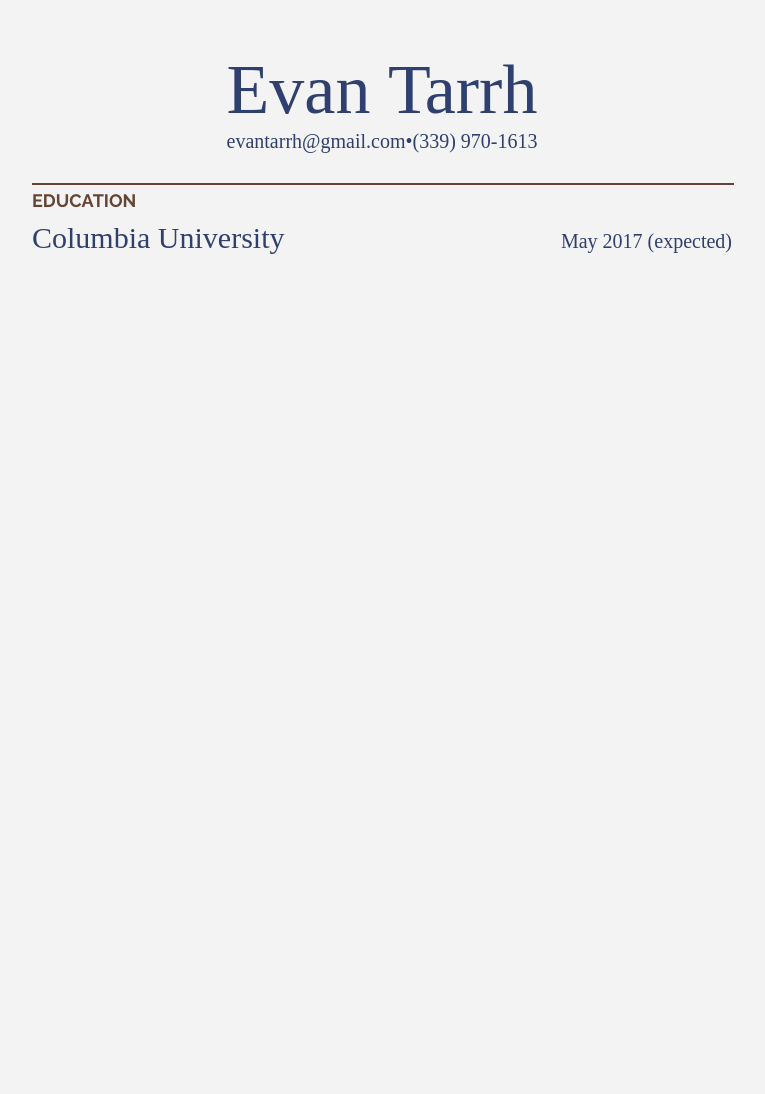
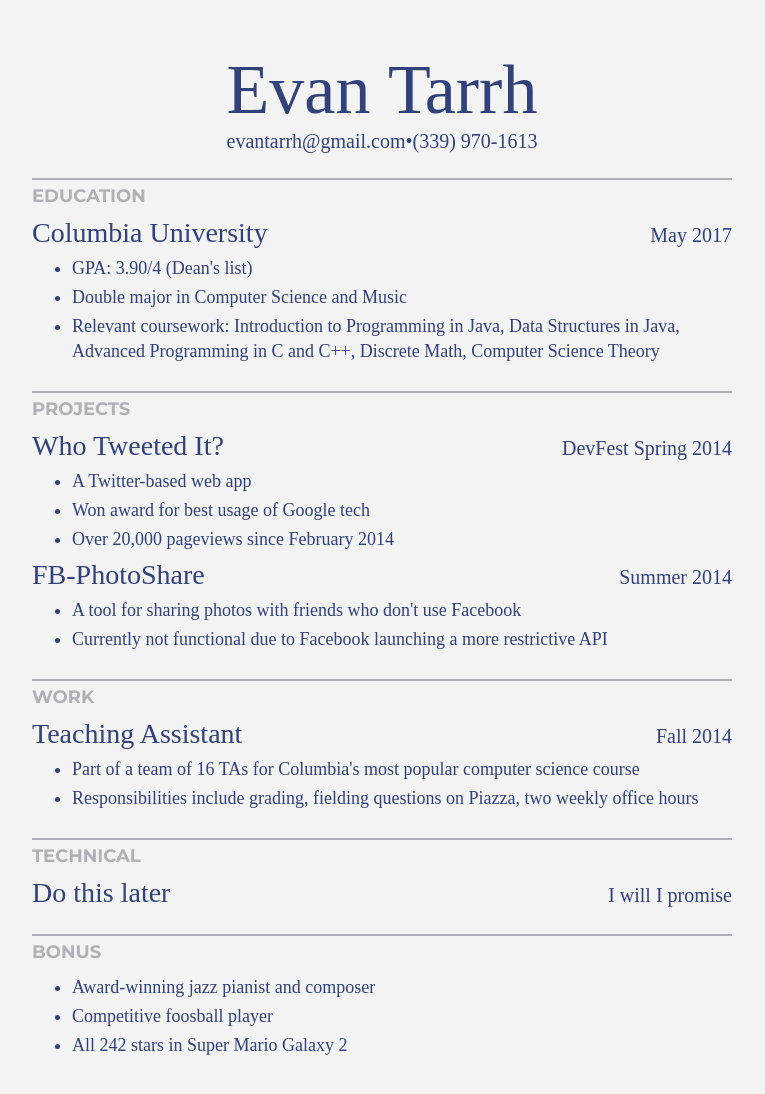
Before and after one commit to evantarrh/resume, a plain HTML site: page templates/index.html in a window 1280 px wide. Shown: the whole page, without its empty margins (258-1023 px from the left). Before the commit the page ends 800 px from the top, so only its background shows below. Drawn offline with Linux system fonts and the light colour scheme; files that its build step writes are made by us from their sources.

Commit message:
added more content--v1 is on the horizon

```diff
--- a/static/css/index.css
+++ b/static/css/index.css
@@ -2,14 +2,19 @@
 	background-color: #f3f3f3;
 	font-family: Baskerville;
 	text-align: center;
-	font-size: 14px;
-	color: #2f3f6f;
+	font-size: 18px;
+	color: #31417a;
+}
+
+a {
+	text-decoration: none;
+	color: #31417a;
 }
 
 .wrapper {
 	text-align: center;
 	width: 700px;
-	margin: 50px auto auto auto;
+	margin: 50px auto 70px auto;
 }
 
 h1 {
@@ -53,16 +58,16 @@
 .separator {
 	width: 100%;
 	height: 0;
-	border: 1px solid #643;
-	margin: 30px 0 0 0;
+	border-bottom: 2px solid #b0b0b5;
+	margin: 25px 0 0 0;
 }
 
 .category {
 	text-align: left;
-	font-family: Raleway;
+	font-family: Montserrat;
 	font-weight: 600;
-	color: #643;
-	margin: 5px 0 10px 0;
+	color: #b0b0b5;
+	margin: 5px 0 10px 0px;
 	font-size: 18px;
 	width: 100%;
 }
@@ -78,9 +83,9 @@
 	display: table;
 }
 
-.item-name {
+.item-name, item-name > a {
 	display: inline-block;
-	font-size: 30px;
+	font-size: 28px;
 	vertical-align: baseline;
 	text-align: left;
 	width: 50%;
@@ -94,6 +99,19 @@
 	width: 50%;
 }
 
+.item-list {
+	text-align: left;
+}
+
+.item-list > ul {
+	margin: 5px 0;
+}
+
+.item-info {
+	padding: 2px 0;
+	line-height: 25px;
+}
+
 
 @media print {
 	/*do this later*/
--- a/templates/index.html
+++ b/templates/index.html
@@ -11,17 +11,17 @@
 
 	<link rel="stylesheet" href="static/css/index.css">
 
-	<link href='http://fonts.googleapis.com/css?family=Raleway:500,700|Roboto+Slab:400,300' rel='stylesheet' type='text/css'>
+	<link href='http://fonts.googleapis.com/css?family=Montserrat:400,700|Roboto+Slab:400,300' rel='stylesheet' type='text/css'>
 </head>
 
 <body>
 	<div class="wrapper">
 		<div class="main-header">
 			<div class="name">
-				<h1>Evan <span class="kerning-1">T</span>arrh</h1>
+				<h1><a href="http://evantarrh.com">Evan <span class="kerning-1">T</span>arrh</a></h1>
 			</div>
 			<div class="header-info">
-				<span class="left">evantarrh@gmail.com</span>
+				<span class="left"><a href="mailto:evantarrh@gmail.com">evantarrh@gmail.com</a></span>
 				<span>•</span>
 				<span class="right">(339) 970-1613</span>
 			</div>
@@ -34,9 +34,85 @@
 		<div class="item">
 			<div class="item-header">
 				<span class="item-name">Columbia University</span>
-				<span class="item-time">May 2017 (expected)</span>
+				<span class="item-time">May 2017</span>
 			</div>
-	</div>
+			<div class="item-list">
+				<ul>
+					<li class="item-info">GPA: 3.90/4 (Dean's list)</li>
+					<li class="item-info">Double major in Computer Science and Music</li>
+					<li class="item-info">Relevant coursework: Introduction to Programming in Java, Data Structures in Java, Advanced Programming in C and C++, Discrete Math, Computer Science Theory</li>
+				</ul>
+			</div>
+		</div>
+		<div class="separator">
+		</div>
+		<div class="category">
+			PROJECTS
+		</div>
+		<div class="item">
+			<div class="item-header">
+					<span class="item-name"><a href="http://whotweeted.it">Who Tweeted It?</a></span>
+					<span class="item-time">DevFest Spring 2014</span>
+			</div>
+			<div class="item-list">
+					<ul>
+						<li class="item-info">A Twitter-based web app</li>
+						<li class="item-info">Won award for best usage of Google tech</li>
+						<li class="item-info">Over 20,000 pageviews since February 2014</li>
+					</ul>
+			</div>
+		</div>
+		<div class="item">
+			<div class="item-header">
+					<span class="item-name">FB-PhotoShare</span>
+					<span class="item-time">Summer 2014</span>
+			</div>
+			<div class="item-list">
+					<ul>
+						<li class="item-info">A tool for sharing photos with friends who don't use Facebook</li>
+						<li class="item-info">Currently not functional due to Facebook launching a more restrictive API</li>
+					</ul>
+			</div>
+		</div>
+		<div class="separator">
+		</div>
+		<div class="category">
+			WORK
+		</div>
+		<div class="item">
+			<div class="item-header">
+					<span class="item-name">Teaching Assistant</span>
+					<span class="item-time">Fall 2014</span>
+			</div>
+			<div class="item-list">
+					<ul>
+						<li class="item-info">Part of a team of 16 TAs for Columbia's most popular computer science course</li>
+						<li class="item-info">Responsibilities include grading, fielding questions on Piazza, two weekly office hours</li>
+					</ul>
+			</div>
+		</div>
+		<div class="separator">
+		</div>
+		<div class="category">
+			TECHNICAL
+		</div>
+		<div class="item-header">
+					<span class="item-name">Do this later</span>
+					<span class="item-time">I will I promise</span>
+			</div>
+		<div class="separator">
+		</div>
+		<div class="category">
+			BONUS
+		</div>
+		<div class="item-list">
+				<ul>
+					<li class="item-info">Award-winning jazz pianist and composer</li>
+					<li class="item-info">Competitive foosball player</li>
+					<li class="item-info">All 242 stars in Super Mario Galaxy 2</li>
+				</ul>
+		</div>
+
 
 </body>
 
```
